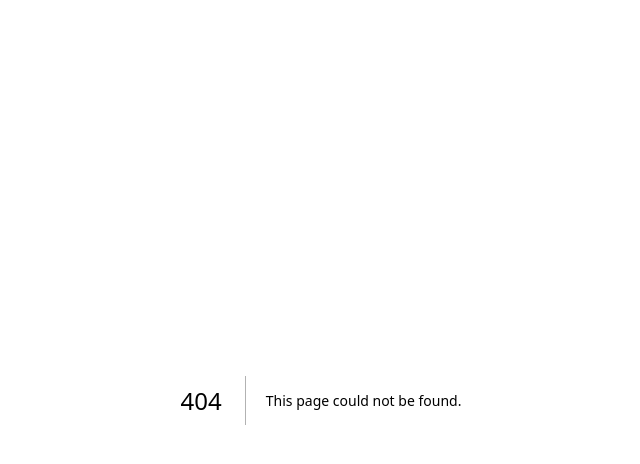
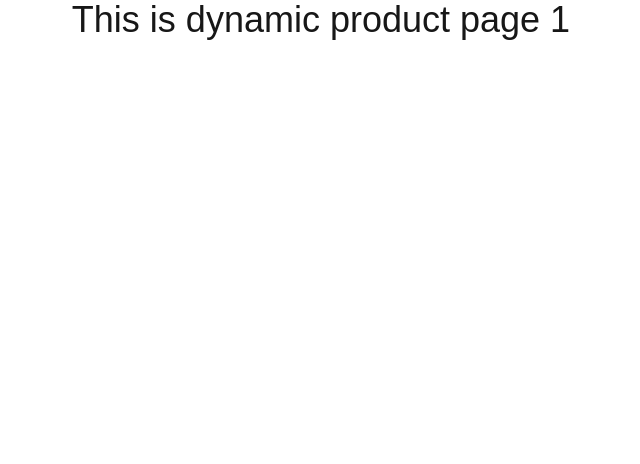
Before and after one commit to Shazzadhossensunny/nextjs-first-app, a Next.js app: page /products/1 in a window 1280 px wide. Before the commit this address had no page. Shown: the top 464 px of the page, without its empty margins (319-959 px from the left). Built offline with nearby package versions, Linux system fonts and the light colour scheme.

Commit message:
dynamic nextjs route practice

```diff
--- /dev/null
+++ b/src/app/products/[productId]/page.js
@@ -0,0 +1,8 @@
+export default async function DynamicProductPage({ params }) {
+  const id = await params;
+  return (
+    <div className="text-center text-4xl">
+      This is dynamic product page {id.productId}
+    </div>
+  );
+}
--- /dev/null
+++ b/src/app/products/page.js
@@ -0,0 +1,3 @@
+export default function ProductsPage() {
+  return <div className="text-center text-4xl">This is Products Page</div>;
+}
--- /dev/null
+++ b/src/app/products/product/page.js
@@ -0,0 +1,5 @@
+export default function SIngleProductPage() {
+  return (
+    <div className="text-center text-4xl">This is single product page</div>
+  );
+}
```
